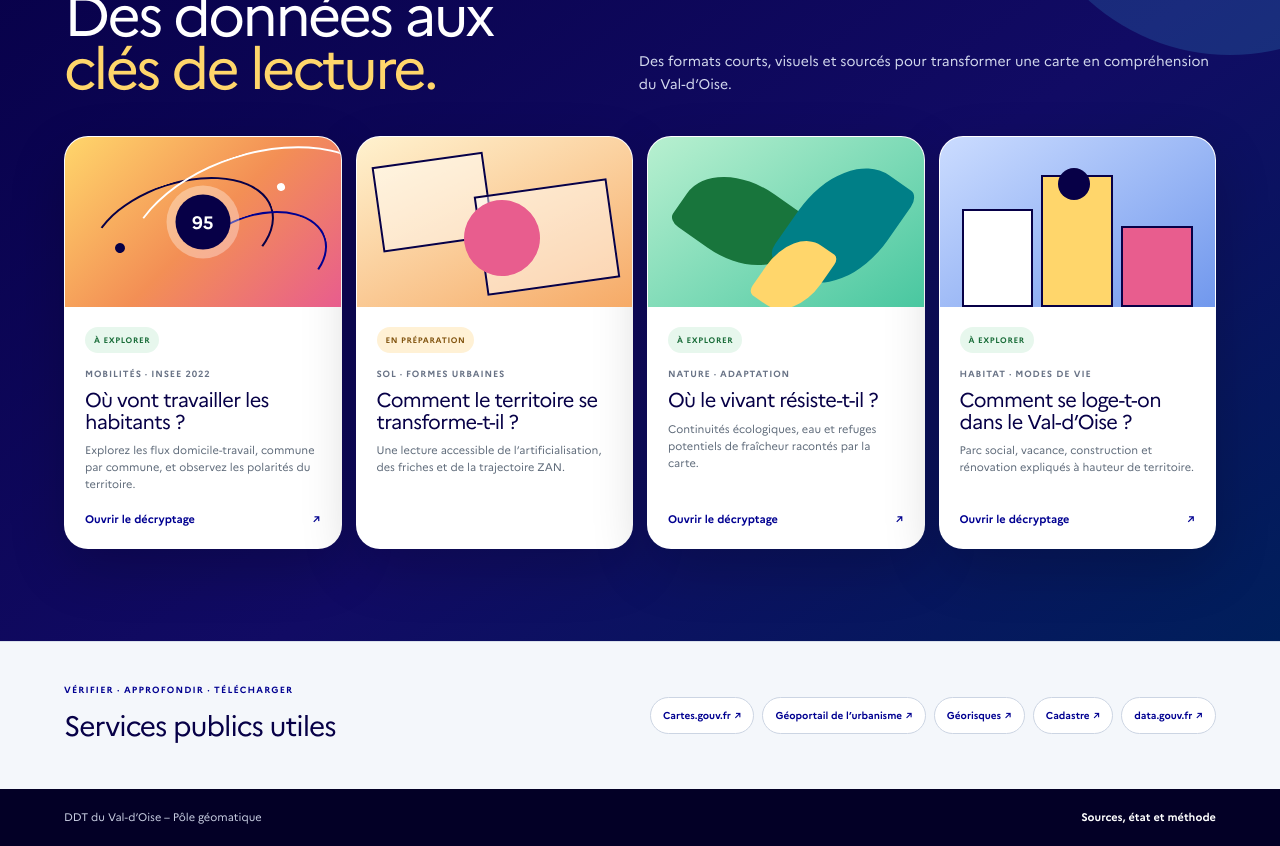
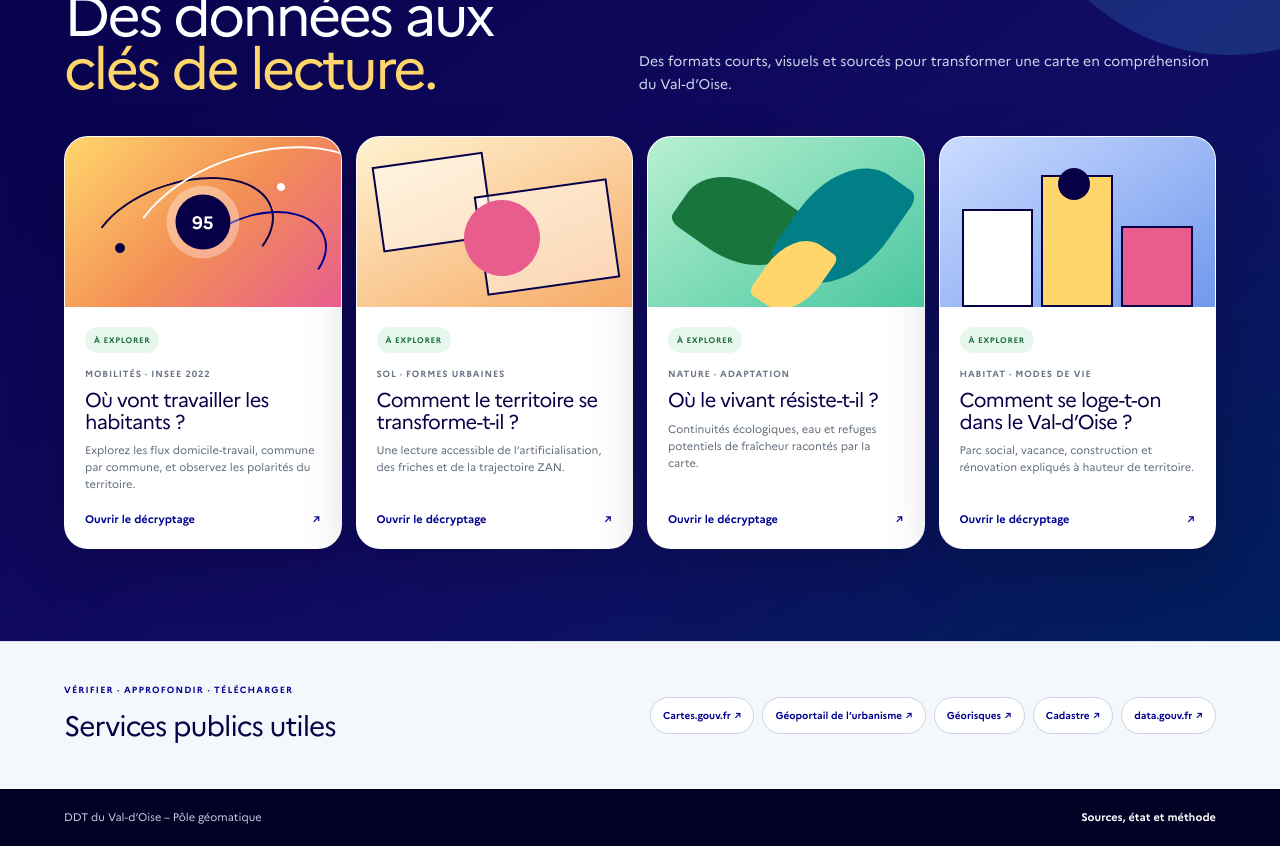
Before and after one commit to DDT95/atlas-territorial-95, a Next.js app: page / in a window 1280 px wide. Shown: the part 1720-2566 px from the top of the page. Built offline with nearby package versions, Linux system fonts and the light colour scheme; no server answers.

Commit message:
Relie la page Sol et formes urbaines

```diff
--- a/app/page.tsx
+++ b/app/page.tsx
@@ -220,10 +220,10 @@ export default function Home() {
             <div className="story-visual flow-story" aria-hidden="true"><i /><i /><i /><b>95</b></div>
             <div className="story-copy"><span className="story-status live">À explorer</span><small>Mobilités · INSEE 2022</small><h3>Où vont travailler les habitants ?</h3><p>Explorez les flux domicile-travail, commune par commune, et observez les polarités du territoire.</p><strong>Ouvrir le décryptage <b>↗</b></strong></div>
           </a>
-          <article className="understand-card warm">
+          <a className="understand-card warm is-live" href="https://ddt95.github.io/val-doise-sol-formes-urbaines/" target="_blank" rel="noreferrer">
             <div className="story-visual land-story" aria-hidden="true"><i /><i /><i /></div>
-            <div className="story-copy"><span className="story-status soon">En préparation</span><small>Sol · formes urbaines</small><h3>Comment le territoire se transforme-t-il ?</h3><p>Une lecture accessible de l’artificialisation, des friches et de la trajectoire ZAN.</p></div>
-          </article>
+            <div className="story-copy"><span className="story-status live">À explorer</span><small>Sol · formes urbaines</small><h3>Comment le territoire se transforme-t-il ?</h3><p>Une lecture accessible de l’artificialisation, des friches et de la trajectoire ZAN.</p><strong>Ouvrir le décryptage <b>↗</b></strong></div>
+          </a>
           <a className="understand-card green-story-card is-live" href="https://ddt95.github.io/val-doise-nature-adaptation/" target="_blank" rel="noreferrer">
             <div className="story-visual nature-story" aria-hidden="true"><i /><i /><i /></div>
             <div className="story-copy"><span className="story-status live">À explorer</span><small>Nature · adaptation</small><h3>Où le vivant résiste-t-il ?</h3><p>Continuités écologiques, eau et refuges potentiels de fraîcheur racontés par la carte.</p><strong>Ouvrir le décryptage <b>↗</b></strong></div>
```
